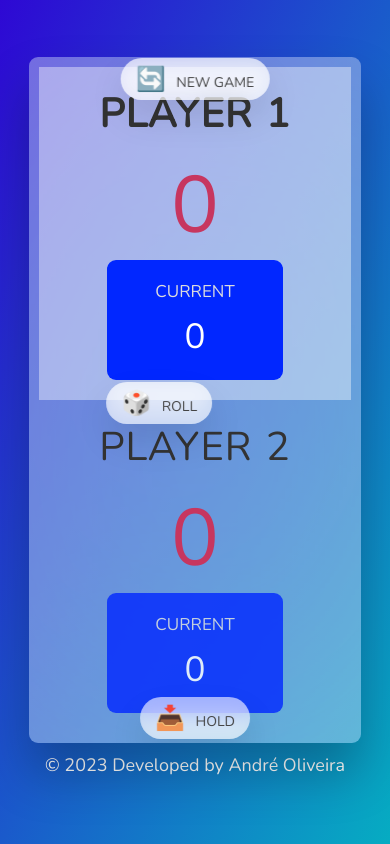
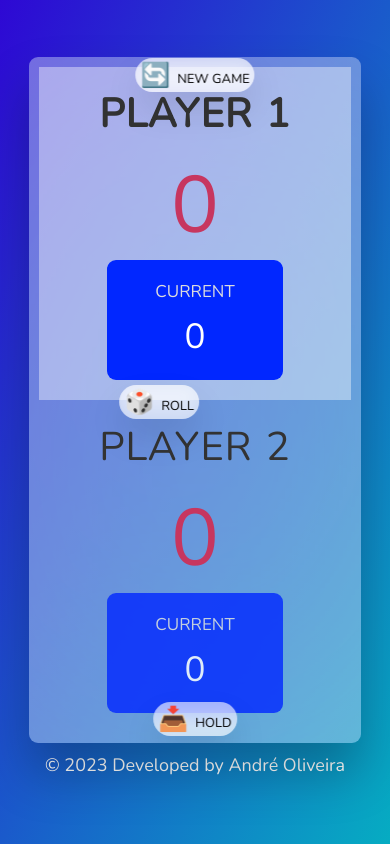
Before and after one commit to it0na72/pig-game, a plain HTML site: page index.html in a window 390 px wide. Drawn offline with nearby package versions, Linux system fonts and the light colour scheme.

Commit message:
updated button styling

```diff
--- a/style.css
+++ b/style.css
@@ -117,7 +117,7 @@ footer a {
   position: absolute;
   left: 50%;
   transform: translateX(-50%);
-  color: #444;
+  color: #000000;
   background: none;
   border: none;
   font-family: inherit;
@@ -215,17 +215,17 @@ body {
     top: 0.1rem;
   }
   .btn {
-    font-size: 1.4rem; /* Adjust the font size of buttons for smaller screens */
-    padding: 0.5rem 1.5rem; /* Adjust the padding of buttons for smaller screens */
+    font-size: 13px; /* Adjust the font size of buttons for smaller screens */
+    padding: 1px 5px; /* Adjust the padding of buttons for smaller screens */
   }
 
   .btn--roll {
-    top: 32.5rem; /* Adjust the positioning of the "Roll dice" button */
+    top: 32.8rem; /* Adjust the positioning of the "Roll dice" button */
     left: 13rem;
   }
 
   .btn--hold {
-    top: 64rem; /* Adjust the positioning of the "Hold" button */
+    top: 64.5rem; /* Adjust the positioning of the "Hold" button */
   }
 }
 
```
Also changed, not shown: index.html (+3 -3 lines).
